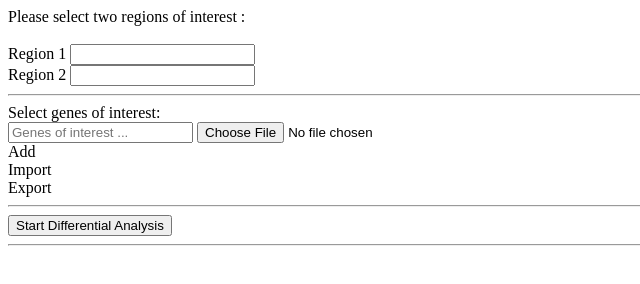
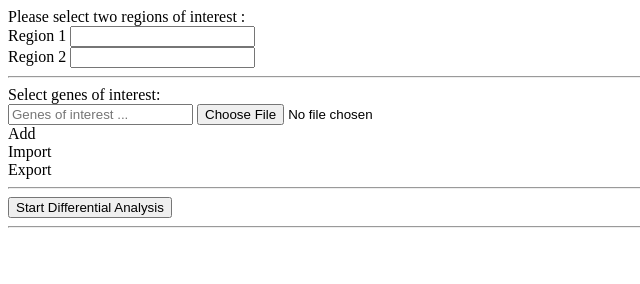
Before and after one commit to xgui3783/ws_filewatcher, a website: page data/template.html in a window 1280 px wide. Shown: the whole page, without its empty margins (0-640 px from the left). Drawn offline with Linux system fonts and the light colour scheme.

Commit message:
fixed well height

```diff
--- a/data/template.html
+++ b/data/template.html
@@ -10,8 +10,7 @@
 
 
       <div class="well" >
-            <span>Please select two regions of interest : </span><br>
-            <span id="fzj.xg.jugex.preview">&nbsp;</span>
+            <span>Please select two regions of interest : </span>
       </div>
 
       <div class="input-group">
```
